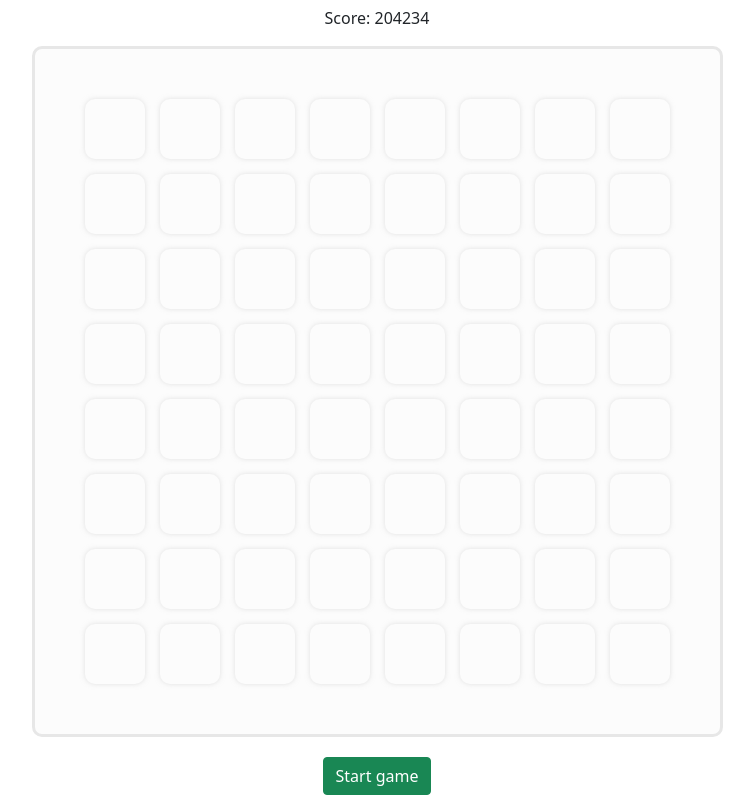
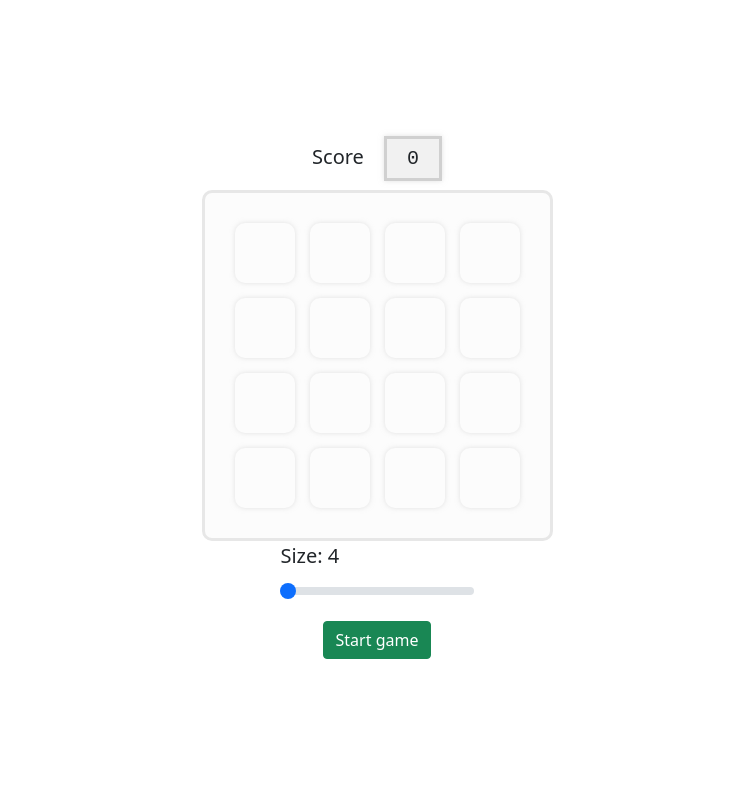
Before and after one commit to FPT-NMTung/Game2048, a plain HTML site: page index.html in a window 1280 px wide. Shown: the whole page, without its empty margins (263-1017 px from the left). Drawn offline with nearby package versions, Linux system fonts and the light colour scheme.

Commit message:
Update Score and size

```diff
--- a/app.js
+++ b/app.js
@@ -1,11 +1,13 @@
-const SIZE_BOARD = 8
-const PROBABILITY_NUMBER_TWO = 97 // unit (%)
+const PROBABILITY_NUMBER_TWO = 80 // unit (%)
 
+let sizeBoard
 let dataBoard
 let board
 let btnStart
 let btnTest
 let isGameStart
+let score
+let range
 
 $(document).ready(() => {
   init()
@@ -13,6 +15,7 @@ $(document).ready(() => {
 
   handlerBtnStartClick()
   handlerPress()
+  handlerRangeChange()
 
   handlerBtnStartTest()
 })
@@ -21,8 +24,13 @@ const init = () => {
   board = $('#board')
   btnStart = $('#btnStart')
   btnTest = $('#btnTest')
+  range = $('#range')
 
   isGameStart = false
+  sizeBoard = 4
+  score = 0
+
+  $('#size').html(sizeBoard)
 
   setEmptyBoardData()
 }
@@ -30,9 +38,9 @@ const init = () => {
 const setEmptyBoardData = () => {
   dataBoard = []
 
-  for (let i = 0; i < SIZE_BOARD; i++) {
+  for (let i = 0; i < sizeBoard; i++) {
     dataBoard[i] = []
-    for (let j = 0; j < SIZE_BOARD; j++) {
+    for (let j = 0; j < sizeBoard; j++) {
       dataBoard[i][j] = {
         x: i, y: j, value: undefined,
       }
@@ -43,11 +51,11 @@ const setEmptyBoardData = () => {
 const renderBoard = () => {
   $('.board-item').remove()
 
-  board.css('grid-template-columns', `repeat(${SIZE_BOARD}, 60px)`)
-  board.css('grid-template-rows', `repeat(${SIZE_BOARD}, 60px)`)
+  board.css('grid-template-columns', `repeat(${sizeBoard}, 60px)`)
+  board.css('grid-template-rows', `repeat(${sizeBoard}, 60px)`)
 
-  for (let i = 0; i < SIZE_BOARD; i++) {
-    for (let j = 0; j < SIZE_BOARD; j++) {
+  for (let i = 0; i < sizeBoard; i++) {
+    for (let j = 0; j < sizeBoard; j++) {
       const dataCell = dataBoard[i][j]
       let cell = $('<div>')
         .addClass('board-item')
@@ -57,11 +65,14 @@ const renderBoard = () => {
       board.append(cell)
     }
   }
+
+  $('#score-value').html(score)
 }
 
 const handlerBtnStartClick = () => {
   btnStart.click(() => {
     isGameStart = true
+    score = 0
 
     setEmptyBoardData()
 
@@ -215,6 +226,13 @@ const handlerPressRight = () => {
   }
 }
 
+const handlerRangeChange = () => {
+  range.change(() => {
+    sizeBoard = range.val()
+    $('#size').html(sizeBoard)
+  })
+}
+
 const randomCell = (dataCells) => {
   const arrayTempCell = []
   dataCells.forEach((row) => {
@@ -264,6 +282,7 @@ const groupValue = (arrayValue) => {
         pointer++
       } else if (data[pointer].value === data[index].value) {
         data[index].value += data[pointer].value
+        score += data[pointer].value * 2
         data[pointer].value = undefined
         isChange = true
         index++
@@ -290,9 +309,9 @@ const redirectConvert = (data) => {
 
   const newArray = []
 
-  for (let i = 0; i < SIZE_BOARD; i++) {
+  for (let i = 0; i < sizeBoard; i++) {
     const temp = []
-    for (let j = 0; j < SIZE_BOARD; j++) {
+    for (let j = 0; j < sizeBoard; j++) {
       temp.push(data[j][i])
     }
     newArray.push(temp)
--- a/index.html
+++ b/index.html
@@ -11,20 +11,24 @@
 </head>
 <body>
   <div class="main">
-    <div class="score">
-      <p>Score: <span class="123">204234</span></p>
+    <div>
+      <p class="score">Score<span id="score-value">0</span></p>
     </div>
 
     <div id="board">
     </div>
 
+    <div class="size">
+      <label for="range" class="form-label">Size: <span id="size"></span></label>
+      <input min="4" max="7" value="4" type="range" class="form-range" id="range"/>
+    </div>
+
     <div class="control">
       <button type="button" class="btn btn-success" id="btnStart">Start game</button>
     </div>
-  </div>
-  <script src="app.js"></script>
-  <script src="https://cdn.jsdelivr.net/npm/bootstrap@5.0.2/dist/js/bootstrap.bundle.min.js"
-          integrity="sha384-MrcW6ZMFYlzcLA8Nl+NtUVF0sA7MsXsP1UyJoMp4YLEuNSfAP+JcXn/tWtIaxVXM"
-          crossorigin="anonymous"></script>
+    <script src="app.js"></script>
+    <script src="https://cdn.jsdelivr.net/npm/bootstrap@5.0.2/dist/js/bootstrap.bundle.min.js"
+            integrity="sha384-MrcW6ZMFYlzcLA8Nl+NtUVF0sA7MsXsP1UyJoMp4YLEuNSfAP+JcXn/tWtIaxVXM"
+            crossorigin="anonymous"></script>
 </body>
 </html>
--- a/style.css
+++ b/style.css
@@ -9,7 +9,7 @@
 }
 
 #board {
-    padding          : 50px;
+    padding          : 30px;
 
     border           : 3px solid #e7e7e7;
     border-radius    : 10px;
@@ -21,7 +21,7 @@
 }
 
 .control {
-    margin-top : 20px;
+    margin-top : 10px;
 }
 
 .board-item {
@@ -90,3 +90,22 @@
 .color-cell-2048 {
     background-color : #45ff30;
 }
+
+.score {
+    font-size : 20px;
+}
+
+.score > span {
+    font-family      : monospace;
+    background-color : #f1f1f1;
+
+    padding          : 8px 20px;
+    margin-left      : 20px;
+
+    box-shadow       : 0 0 5px rgba(199, 199, 199, 0.5);
+    border           : 3px solid #d0d0d0;
+}
+
+.size {
+    font-size : 20px;
+}
```
